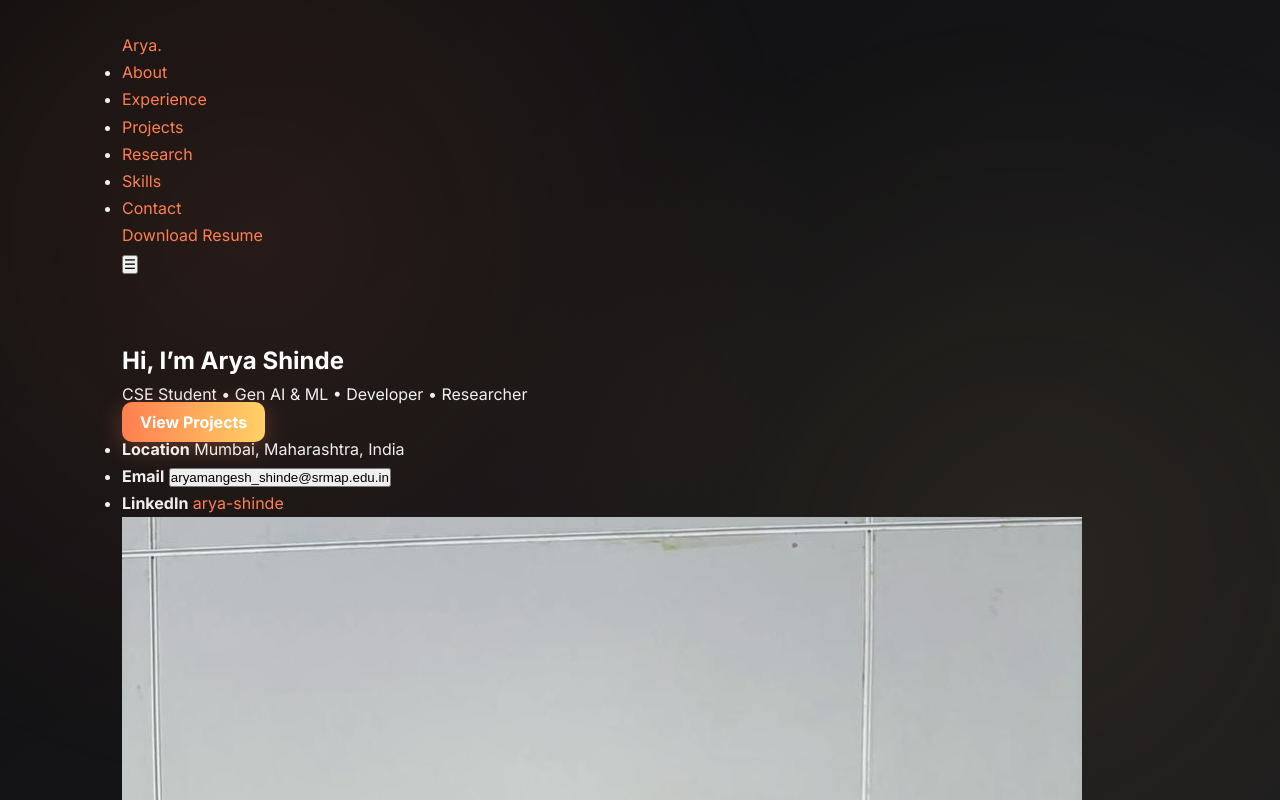
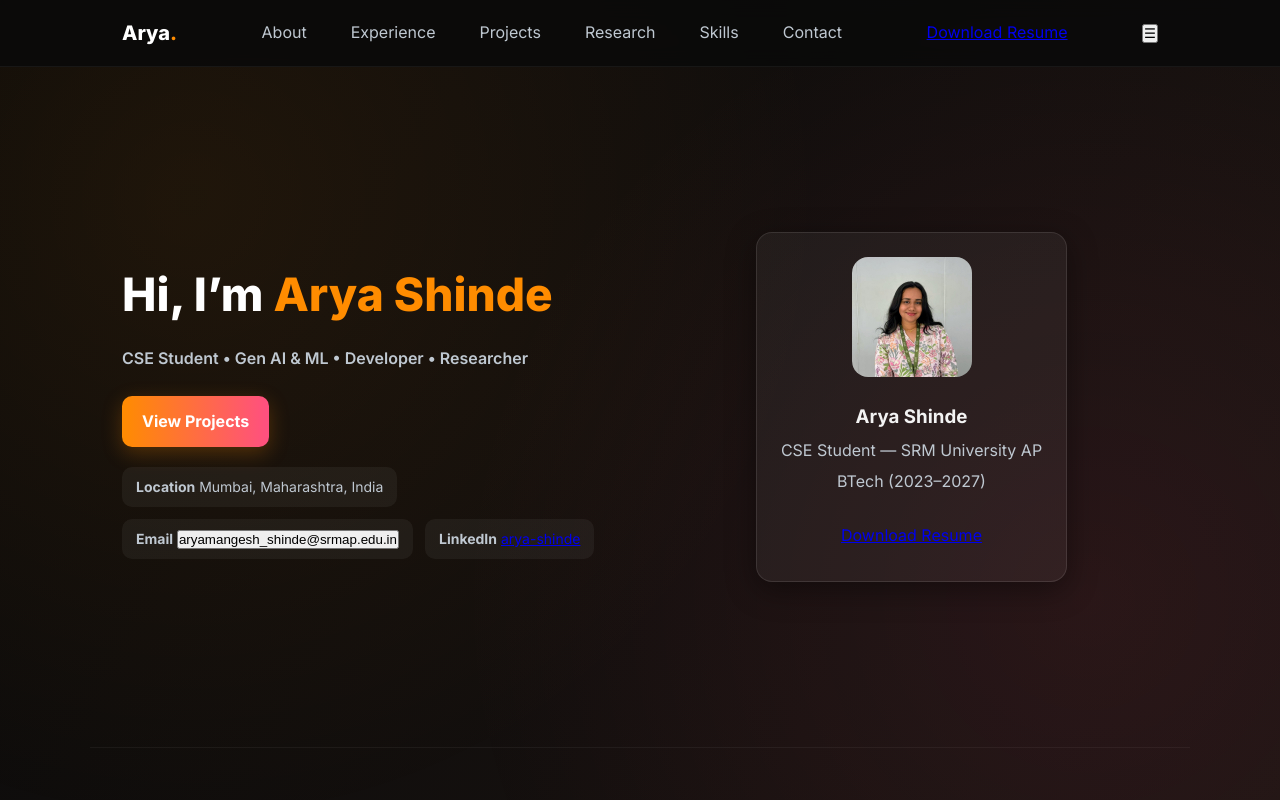
Before and after one commit to Blueorchid1711/Portfolio, a plain HTML site: page index.html in a window 1280 px wide. Shown: the top 800 px of the page. Drawn offline with Linux system fonts and the light colour scheme.

Commit message:
Update styles.css

```diff
--- a/styles.css
+++ b/styles.css
@@ -1,70 +1,261 @@
 :root {
-  --accent1: #ff7f50; /* coral orange */
-  --accent2: #ffd166; /* warm gold */
-  --muted: #b0b0b0;
-  --bg1: #0f0f10;
-  --bg2: #1a1a1e;
+  --accent1: #ff8c00; /* elegant orange */
+  --accent2: #ff4f81; /* coral pink */
+  --muted: #bfc8d1;
+  --bg-dark: #0a0a0a;
+  --bg-mid: #1b1411;
   --font: "Inter", system-ui, -apple-system, "Segoe UI", Roboto, "Helvetica Neue", Arial;
 }
 
+/* ---------- Base ---------- */
 * { box-sizing: border-box; margin: 0; padding: 0; }
 html, body { height: 100%; scroll-behavior: smooth; }
 
 body {
   font-family: var(--font);
-  color: #f0f0f0;
+  color: #f3f3f3;
+  background: linear-gradient(120deg, var(--bg-dark) 0%, var(--bg-mid) 100%);
+  background-attachment: fixed;
   line-height: 1.7;
-  background: linear-gradient(140deg, var(--bg1) 0%, var(--bg2) 100%);
-  background-attachment: fixed;
   overflow-x: hidden;
-  min-height: 100vh;
-  position: relative;
 }
 
+/* soft glowing overlay */
 body::before {
   content: "";
   position: fixed;
   inset: 0;
   background:
-    radial-gradient(800px circle at 20% 30%, rgba(255,127,80,0.15), transparent 70%),
-    radial-gradient(800px circle at 80% 70%, rgba(255,209,102,0.12), transparent 70%);
-  animation: pulse 12s ease-in-out infinite alternate;
+    radial-gradient(900px circle at 15% 25%, rgba(255,140,0,0.08), transparent 70%),
+    radial-gradient(900px circle at 85% 75%, rgba(255,79,129,0.08), transparent 70%);
   pointer-events: none;
   z-index: 0;
 }
 
-@keyframes pulse {
-  from { opacity: 0.5; transform: scale(1); }
-  to { opacity: 0.9; transform: scale(1.03); }
+/* ---------- Containers ---------- */
+.container {
+  max-width: 1100px;
+  margin: 0 auto;
+  padding: 64px 32px;
+  position: relative;
+  z-index: 1;
 }
 
-.container { max-width: 1100px; margin: 0 auto; padding: 32px; position: relative; z-index: 1; }
+/* ---------- Nav ---------- */
+.site-header {
+  position: sticky;
+  top: 0;
+  background: rgba(10, 10, 10, 0.85);
+  backdrop-filter: blur(10px);
+  border-bottom: 1px solid rgba(255,255,255,0.05);
+  z-index: 50;
+}
 
-h1, h2, h3 { color: #fff; }
-a { color: var(--accent1); text-decoration: none; }
-a:hover { color: var(--accent2); }
+.nav {
+  display: flex;
+  align-items: center;
+  justify-content: space-between;
+  padding: 16px 32px;
+}
 
+.logo {
+  font-weight: 800;
+  font-size: 20px;
+  color: #fff;
+  text-decoration: none;
+}
+.logo .accent { color: var(--accent1); }
+
+.nav-links {
+  display: flex;
+  gap: 24px;
+  list-style: none;
+}
+.nav-links a {
+  color: var(--muted);
+  text-decoration: none;
+  font-weight: 500;
+  padding: 8px 10px;
+  transition: 0.3s;
+}
+.nav-links a:hover {
+  color: var(--accent1);
+  text-shadow: 0 0 10px rgba(255,140,0,0.3);
+}
+
+/* ---------- Hero Section ---------- */
+.hero {
+  display: flex;
+  align-items: center;
+  justify-content: space-between;
+  min-height: 85vh;
+  gap: 50px;
+  padding: 80px 32px;
+}
+.hero-left {
+  flex: 1;
+  display: flex;
+  flex-direction: column;
+  justify-content: center;
+}
+.hero-right {
+  flex: 1;
+  display: flex;
+  justify-content: center;
+}
+
+h1 {
+  font-size: 46px;
+  font-weight: 800;
+  margin-bottom: 12px;
+  color: #fff;
+}
+.name { color: var(--accent1); }
+.tagline {
+  color: var(--muted);
+  font-weight: 600;
+  margin-bottom: 16px;
+}
+.hero-desc {
+  max-width: 60ch;
+  margin-bottom: 24px;
+  color: #dcdcdc;
+}
+.hero-actions {
+  display: flex;
+  gap: 16px;
+  margin-top: 8px;
+}
+.hero-meta {
+  list-style: none;
+  margin-top: 20px;
+  display: flex;
+  flex-wrap: wrap;
+  gap: 12px;
+}
+.hero-meta li {
+  background: rgba(255,255,255,0.05);
+  padding: 8px 14px;
+  border-radius: 10px;
+  color: var(--muted);
+  font-size: 14px;
+}
+
+/* ---------- Buttons ---------- */
 .btn {
   background: linear-gradient(90deg, var(--accent1), var(--accent2));
   color: #fff;
-  border: none;
-  padding: 10px 18px;
+  padding: 12px 20px;
   border-radius: 10px;
   font-weight: 700;
-  box-shadow: 0 6px 25px rgba(255,127,80,0.3);
-  transition: all .25s ease;
+  text-decoration: none;
+  transition: all 0.3s ease;
+  box-shadow: 0 6px 20px rgba(255,140,0,0.25);
 }
-.btn:hover { transform: translateY(-2px); box-shadow: 0 8px 35px rgba(255,209,102,0.3); }
+.btn:hover {
+  transform: translateY(-3px);
+  box-shadow: 0 10px 30px rgba(255,79,129,0.3);
+}
+.btn-ghost {
+  border: 1px solid rgba(255,255,255,0.1);
+  color: var(--muted);
+  padding: 12px 18px;
+  border-radius: 10px;
+  text-decoration: none;
+  font-weight: 600;
+}
+.btn-ghost:hover {
+  color: #fff;
+  border-color: var(--accent1);
+}
 
+/* ---------- Profile Card ---------- */
+.profile-card {
+  background: rgba(255,255,255,0.05);
+  border: 1px solid rgba(255,255,255,0.1);
+  border-radius: 16px;
+  padding: 24px;
+  text-align: center;
+  box-shadow: 0 8px 30px rgba(0,0,0,0.4);
+}
+.profile-card img {
+  width: 120px;
+  height: 120px;
+  border-radius: 16px;
+  object-fit: cover;
+  margin-bottom: 16px;
+}
+.profile-info h3 {
+  margin-bottom: 4px;
+}
+.profile-info p {
+  color: var(--muted);
+  margin-bottom: 4px;
+}
+.profile-info a.btn-small {
+  display: inline-block;
+  margin-top: 14px;
+  padding: 8px 14px;
+}
+
+/* ---------- Sections ---------- */
+.section {
+  padding: 80px 32px;
+  border-top: 1px solid rgba(255,255,255,0.05);
+}
+.section h2 {
+  font-size: 28px;
+  margin-bottom: 20px;
+  color: #fff;
+}
+
+/* ---------- Project Cards ---------- */
+.cards-grid {
+  display: grid;
+  grid-template-columns: repeat(auto-fit, minmax(280px, 1fr));
+  gap: 28px;
+  margin-top: 32px;
+}
 .card {
   background: rgba(255,255,255,0.05);
-  border: 1px solid rgba(255,255,255,0.08);
-  border-radius: 12px;
-  padding: 18px;
-  transition: transform .25s ease, box-shadow .25s ease;
+  border: 1px solid rgba(255,255,255,0.1);
+  border-radius: 14px;
+  padding: 24px;
+  transition: all 0.3s ease;
 }
 .card:hover {
-  transform: translateY(-4px);
-  box-shadow: 0 10px 30px rgba(255,127,80,0.25);
+  transform: translateY(-5px);
+  box-shadow: 0 12px 35px rgba(255,140,0,0.2);
   border-color: var(--accent1);
 }
+.card h3 {
+  color: #fff;
+  margin-bottom: 10px;
+}
+.card p {
+  color: #d4d4d4;
+  font-size: 15px;
+}
+
+/* ---------- Contact / Footer ---------- */
+.site-footer {
+  text-align: center;
+  color: var(--muted);
+  padding: 40px 0;
+  border-top: 1px solid rgba(255,255,255,0.05);
+}
+
+/* ---------- Responsive ---------- */
+@media (max-width: 900px) {
+  .hero {
+    flex-direction: column;
+    text-align: center;
+    padding: 60px 24px;
+  }
+  .hero-right {
+    order: -1;
+  }
+  .nav-links {
+    display: none;
+  }
+}
```
